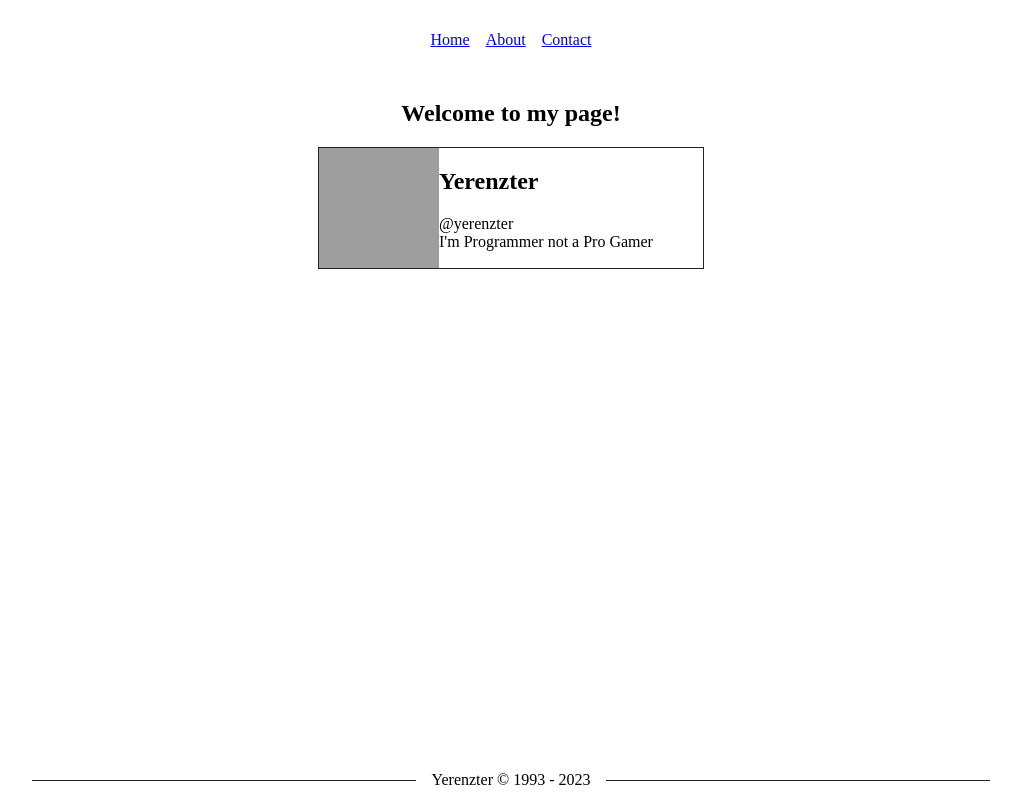
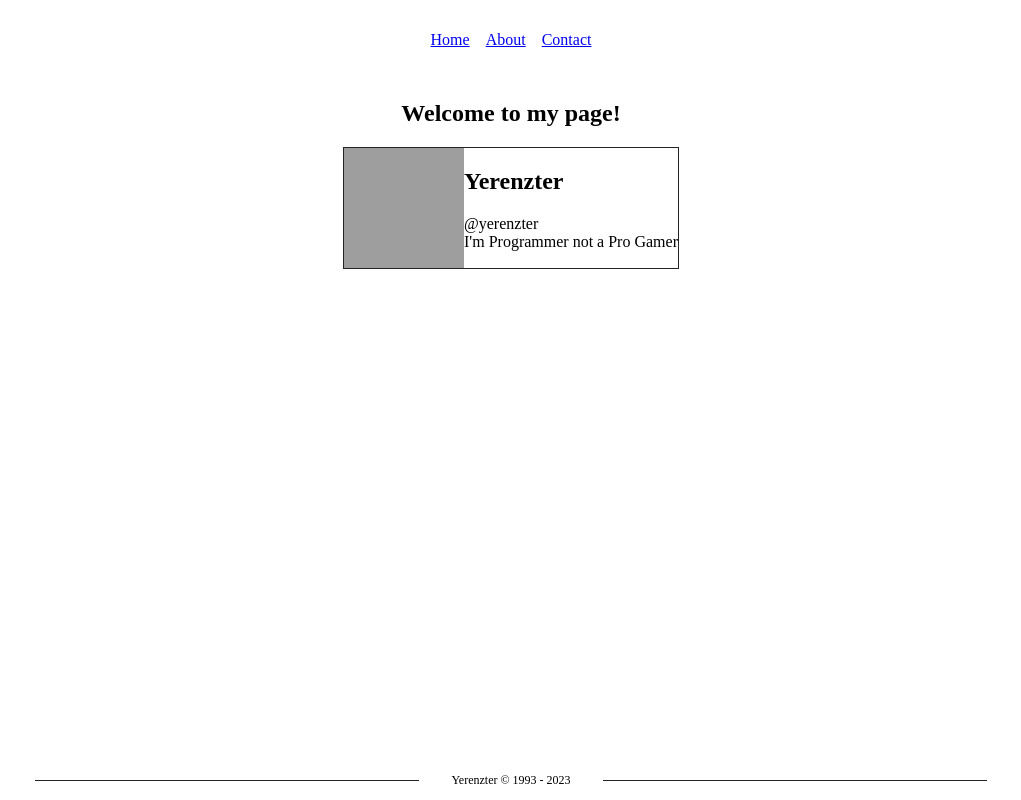
Before and after one commit to Yerenzter/yerenzter.github.io, a plain HTML site: page index.html in a window 1280 px wide. Shown: the whole page, without its empty margins (129-1150 px from the left). Drawn offline with Linux system fonts and the light colour scheme; grey boxes are pictures that could not be loaded.

Commit message:
Add files via upload

```diff
--- a/css/page.css
+++ b/css/page.css
@@ -59,7 +59,8 @@ footer {
 	display: flex;
 	justify-content: center;
 	align-items: center;
-	margin: 0 1rem 0 1rem;
+	margin: 0 2rem 0 2rem;
+	font-size: 12px;
 }
 
 .page-footer::before {
@@ -108,7 +109,7 @@ footer {
 	display: flex;
 	justify-content: flex-start;
 	align-content: center;
-	width: 30%;
+	width: auto;
 	border: solid #242424 1px;
 }
 
```
